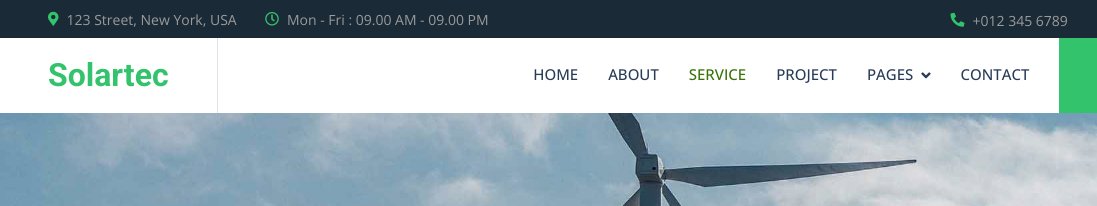
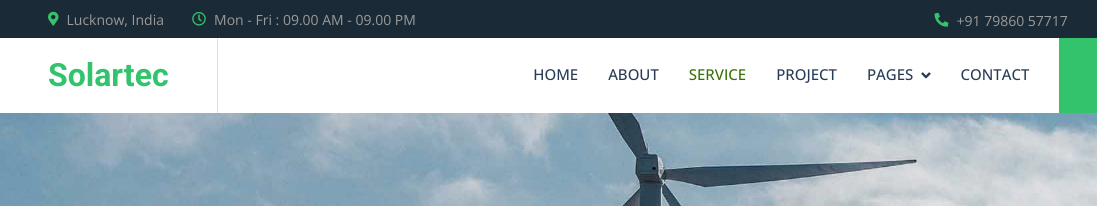
Before and after one commit to Satish24678/solar, a plain HTML site: page service.html in a window 1280 px wide. Shown: the top 206 px of the page, 0-1097 px from the left. Drawn offline with nearby package versions, Linux system fonts and the light colour scheme.

Commit message:
service page update

```diff
--- a/service.html
+++ b/service.html
@@ -48,7 +48,7 @@
             <div class="col-lg-7 px-5 text-start">
                 <div class="h-100 d-inline-flex align-items-center me-4">
                     <small class="fa fa-map-marker-alt text-primary me-2"></small>
-                    <small>123 Street, New York, USA</small>
+                    <small>Lucknow, India</small>
                 </div>
                 <div class="h-100 d-inline-flex align-items-center">
                     <small class="far fa-clock text-primary me-2"></small>
@@ -58,7 +58,7 @@
             <div class="col-lg-5 px-5 text-end">
                 <div class="h-100 d-inline-flex align-items-center me-4">
                     <small class="fa fa-phone-alt text-primary me-2"></small>
-                    <small>+012 345 6789</small>
+                    <small>+91 79860 57717</small>
                 </div>
                 <div class="h-100 d-inline-flex align-items-center mx-n2">
                     <a class="btn btn-square btn-link rounded-0 border-0 border-end border-secondary" href=""><i class="fab fa-facebook-f"></i></a>
```
